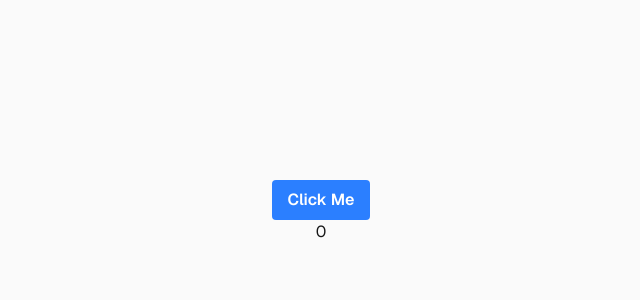
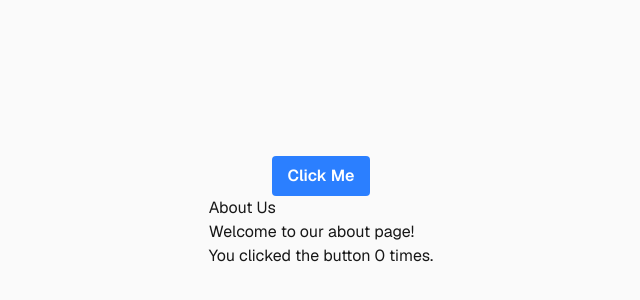
Before and after one commit to jui1234/pp, a Next.js app: page / in a window 1280 px wide. Shown: the part 188-488 px from the top of the page, without its empty margins (319-959 px from the left). Built offline with nearby package versions, Linux system fonts and the light colour scheme.

Commit message:
added useEffect

```diff
--- /dev/null
+++ b/app/about.tsx/page.tsx
@@ -0,0 +1,20 @@
+"use client"
+
+import { useEffect, useState } from "react";
+
+export default function About({ count,setCount }: { count: number; setCount: React.Dispatch<React.SetStateAction<number>> }) {
+
+    useEffect(() =>{
+        if(count >10){
+            alert("You have clicked the button more than 10 times!")
+            setCount(0);
+        }
+    },[count])
+    return (
+        <div>
+            <h1>About Us</h1>
+            <p>Welcome to our about page!</p>
+            <p>You clicked the button {count} times.</p>
+        </div>
+    )
+}
--- a/app/page.tsx
+++ b/app/page.tsx
@@ -2,6 +2,7 @@
 import Button from "@/src/components/Button/page";
 import Image from "next/image";
 import { useState } from "react";
+import About from "./about.tsx/page";
 
 
 export default function Home() {
@@ -13,7 +14,7 @@ export default function Home() {
       setCount(count + 1)
     }} />
 
-    <div>{count}</div>
+    <About count={count} setCount={setCount} />
     </div>
   );
 }
```
Also changed, not shown: 1 other file (tests, documents, lock files or other folders).
